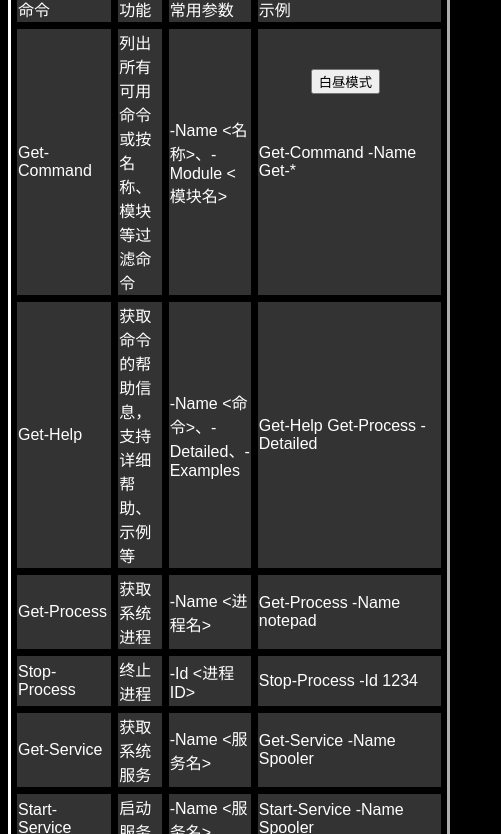
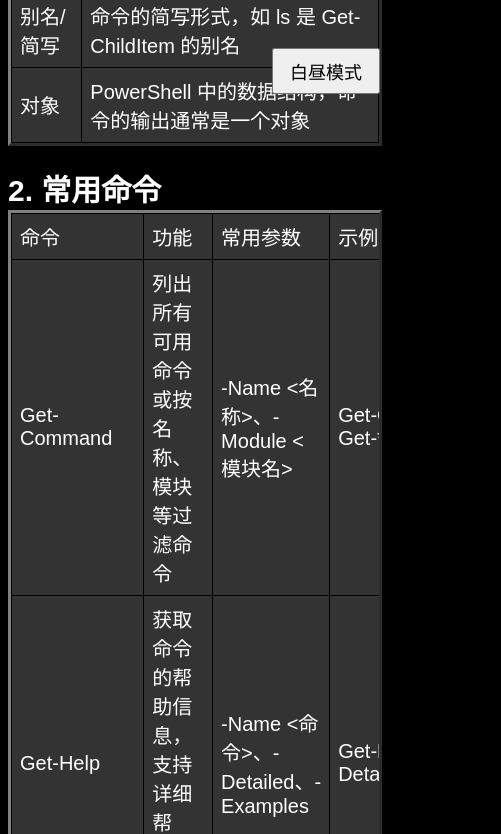
Before and after one commit to FDX-UI/PS, a plain HTML site: page index.html in a window 390 px wide. Shown: the part 740-1574 px from the top of the page, 501 px wide, since content can reach past the window. Drawn offline with Linux system fonts and the light colour scheme.

Commit message:
Update index.html

```diff
--- a/index.html
+++ b/index.html
@@ -1,29 +1,58 @@
 <html>
 <head>
 <meta charset="utf-8">
+<meta name="viewport" content="width=device-width, initial-scale=1.0">
 <title>Power Shell 基础语法表</title>
 <link rel="icon"href="https://learn.microsoft.com/zh-cn/powershell/media/index/ps_black_128.svg"type="image/svg+xml">
 <style>
-    body{
-      background-color:black;
+    /* 默认样式 */
+    body {
+      background-color: black;
+      color: white;
+      font-family: Arial, sans-serif;
+      font-size:16px;
+    }
+    table {
+      width: 100%;
+      border-collapse: collapse;
+      overflow-x: auto;
+      display: block;
+    }
+    table td, table th {
+      background-color:#333;
       color:white;
-      font-family:Arial, sans-serif;
+      border:1px solid rgb(0, 0, 0);
+      padding:8px;
+      font-size: 16px;
     }
-    table{
-      border-color:white;
+    @media (max-width: 600px) {
+      body{
+        font-size: 18px;
+      }
+      table td,table th{
+        font-size: 18px;
+      }
     }
-    table td,table th{
-      background-color:#333;
-      color: white;
-      border:1px solid rgb(0, 0, 0);
-    }
-    h1,p,b{
-      color:white;
+    @media (max-width: 400px) {
+      body{
+        font-size: 20px;
+      }
+      table td, table th {
+        font-size: 20px;
+      }
     }
     #fixedButton{
-    position:fixed;
-    bottom:10px;
-    right:10px;
+      position:fixed;
+      bottom:10px;
+      right:10px;
+      padding:10px 20px;
+      font-size:16px;
+    }
+    @media (max-width:600px) {
+      #fixedButton{
+        padding:8px 16px;
+        font-size:18px;
+      }
     }
   </style>
 </head>
```
